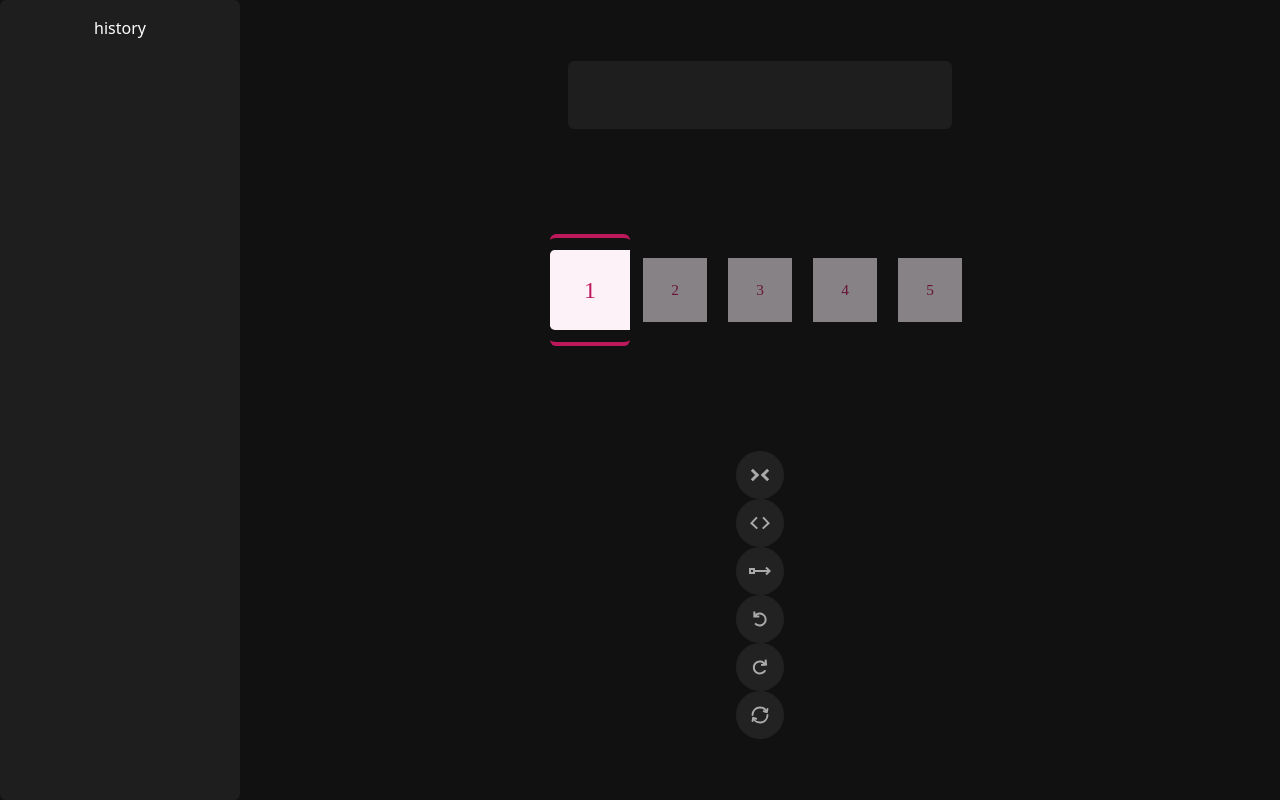
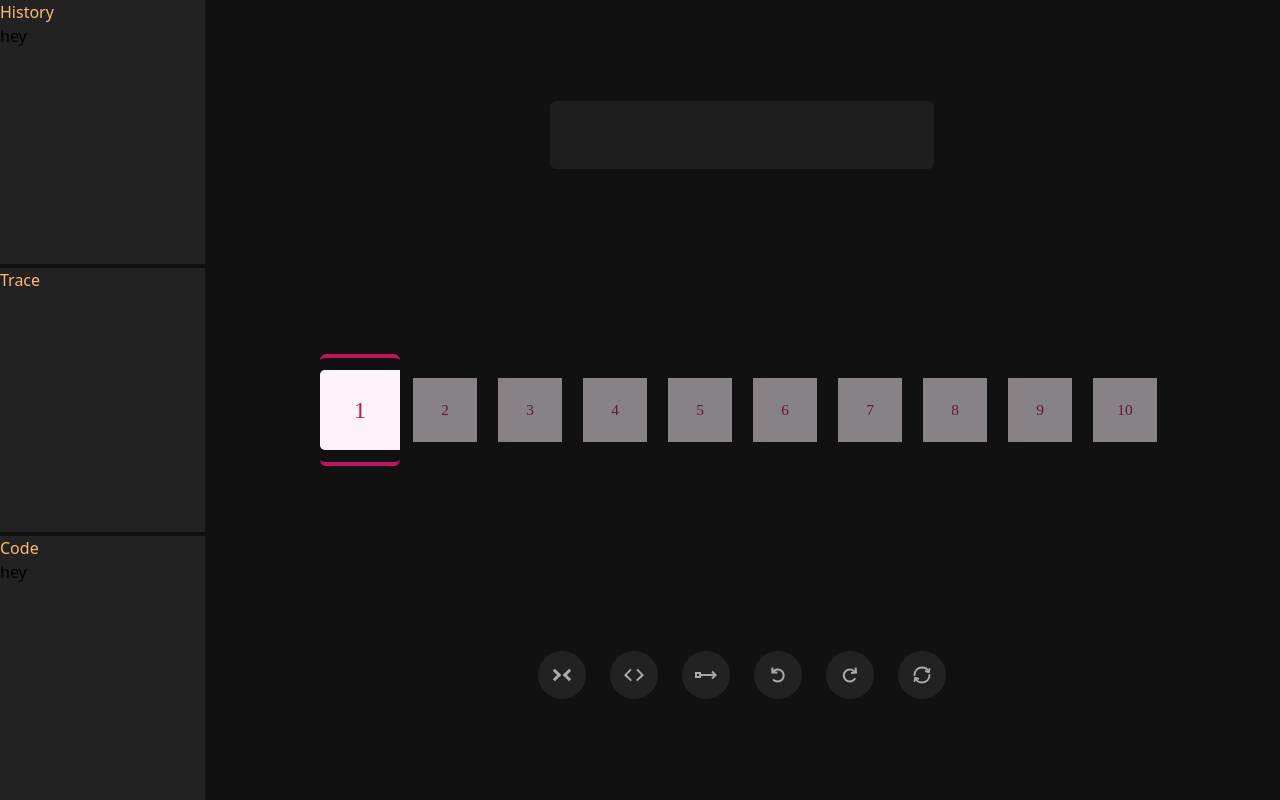
Before and after one commit to faddalibrahim/dsa-leetcode-canvas, a React (Vite) app: page /patterns/sliding-window in a window 1280 px wide. Built offline with nearby package versions, Linux system fonts and the light colour scheme.

Commit message:
refactor: move functions to different file; fetch css variable values

```diff
--- a/src/pages/patterns/sliding_window/SlidingWindow.tsx
+++ b/src/pages/patterns/sliding_window/SlidingWindow.tsx
@@ -1,36 +1,49 @@
 // libraries
-import { useRef, useState } from "react";
-
-// components
-import AnimationControlBtns from "./AnimationControlBtns";
+import { useEffect, useRef, useState } from "react";
 
 // styles
 import "./sliding-window.css";
 
+// components
+import Panel from "./Panel";
+import ArrayInput from "./ArrayInput";
+import ControlButtons from "./ControlButtons";
+import * as ActionTypes from "./Controls";
+import * as ControlFunctions from "./ControlFunctions";
+
 export default function SlidingWindow() {
-  // refs and state
+  // refs
+  const containerRef = useRef<HTMLDivElement>(null);
   const frameRef = useRef<HTMLDivElement>(null);
   const slidingWindowRef = useRef<HTMLDivElement>(null);
-  const animationControlBtns = useRef<Map<
-    string | number,
-    HTMLButtonElement
-  > | null>(null);
+
   const cellRefs = useRef<Map<string | number, HTMLDivElement> | null>(null);
 
   // states
   const [cellValues, setCellValues] = useState<number[] | string[]>([
-    1, 2, 3, 4, 5,
+    1, 2, 3, 4, 5, 6, 7, 8, 9, 10,
   ]);
 
-  function getButtonsMap() {
-    if (!animationControlBtns.current) {
-      animationControlBtns.current = new Map<
-        string | number,
-        HTMLButtonElement
-      >();
-    }
-    return animationControlBtns.current;
-  }
+  const [cellWidth, setCellWidth] = useState<number>(56);
+  const [gapBetweenCells, setGapBetweenCells] = useState<number>(0);
+
+  useEffect(() => {
+    const cellWidth = getComputedStyle(containerRef.current!).getPropertyValue(
+      "--cell-width"
+    );
+    const gapBetweenCells = getComputedStyle(
+      containerRef.current!
+    ).getPropertyValue("--gap-between-cells");
+    setCellWidth(parseInt(cellWidth));
+    setGapBetweenCells(parseInt(gapBetweenCells));
+    console.log(cellWidth);
+  }, []);
+
+  /**
+   * Get the map of cell references in the DOM
+   *
+   * @returns {Map<string | number, HTMLDivElement>} - The map of cells
+   */
 
   function getCellsMap() {
     if (!cellRefs.current) {
@@ -39,37 +52,85 @@ export default function SlidingWindow() {
     return cellRefs.current;
   }
 
-  function executeAction(buttonTitle: string) {
-    switch (buttonTitle) {
-      case "expand window":
-        expand();
+  /**
+   * Executes the specified action type
+   * and highlights the cells in the window view
+   *
+   * @param actionType - The type of action to execute
+   */
+
+  function executeAction(actionType: string) {
+    let startIndex: number, endIndex: number;
+
+    switch (actionType) {
+      case ActionTypes.EXPAND: {
+        if (willGoOutOfBounds()) return;
+        [startIndex, endIndex] = ControlFunctions.expand(
+          slidingWindowRef,
+          cellWidth,
+          gapBetweenCells
+        );
         break;
-      case "collapse window":
-        collapse();
+      }
+      case ActionTypes.COLLAPSE: {
+        if (willCollapseToZero()) return;
+        [startIndex, endIndex] = ControlFunctions.collapse(
+          slidingWindowRef,
+          cellWidth,
+          gapBetweenCells
+        );
         break;
-      case "slide window":
-        slide();
+      }
+      case ActionTypes.SLIDE: {
+        if (willGoOutOfBounds()) return;
+        [startIndex, endIndex] = ControlFunctions.slide(
+          slidingWindowRef,
+          cellWidth,
+          gapBetweenCells
+        );
         break;
-      case "reset":
-        reset();
+      }
+      case ActionTypes.RESET: {
+        [startIndex, endIndex] = ControlFunctions.reset(
+          slidingWindowRef,
+          cellWidth
+        );
         break;
+      }
       default:
         throw new Error("Invalid Action");
     }
+
+    highlightCellsInWindowView(startIndex, endIndex);
   }
+
+  function willCollapseToZero(): boolean {
+    return slidingWindowRef?.current?.clientWidth === cellWidth;
+  }
+
+  /**
+   * Checks if the sliding window will go out of bounds of the frame.
+   *
+   * @returns {boolean} - true if the window will go out of bounds, false otherwise
+   */
 
   function willGoOutOfBounds(): boolean {
     const windowSpace =
       (slidingWindowRef?.current?.offsetLeft ?? 0) +
-      (slidingWindowRef.current?.clientWidth ?? 0);
-    const frameWidth = frameRef?.current?.clientWidth;
+      (slidingWindowRef?.current?.clientWidth ?? 0);
+    const frameWidth = frameRef?.current?.clientWidth ?? 0;
 
-    return windowSpace === frameWidth;
+    console.log(windowSpace, frameWidth, windowSpace === frameWidth);
+
+    return windowSpace >= frameWidth;
   }
 
-  function willCollapseToZero(): boolean {
-    return slidingWindowRef?.current?.clientWidth === 80;
-  }
+  /**
+   * Highlights cells in the window view based on the start and end cell indices.
+   *
+   * @param startCell - The index of the starting cell
+   * @param endCell - The index of the ending cell
+   */
 
   function highlightCellsInWindowView(startCell: number, endCell: number) {
     for (let i = 0; i < cellValues.length; i++) {
@@ -84,78 +145,17 @@ export default function SlidingWindow() {
     }
   }
 
-  function expand() {
-    if (willGoOutOfBounds()) return;
-    if (slidingWindowRef?.current?.clientWidth) {
-      const newWindowWidth = slidingWindowRef?.current?.clientWidth + 80;
-      slidingWindowRef.current.style.width = `${newWindowWidth}px`;
-
-      const startIndex = slidingWindowRef.current.offsetLeft / 80;
-      const endIndex = startIndex + newWindowWidth / 80;
-
-      highlightCellsInWindowView(startIndex, endIndex);
-    }
-  }
-
-  function collapse() {
-    if (willCollapseToZero()) return;
-    if (slidingWindowRef?.current?.clientWidth) {
-      const newWindowOffsetLeft = slidingWindowRef.current.offsetLeft + 80;
-      slidingWindowRef.current.style.left = `${newWindowOffsetLeft}px`;
-
-      const newWindowWidth = slidingWindowRef.current.clientWidth - 80;
-      slidingWindowRef.current.style.width = `${newWindowWidth}px`;
-
-      const startIndex = newWindowOffsetLeft / 80;
-      const endIndex = startIndex + newWindowWidth / 80;
-
-      highlightCellsInWindowView(startIndex, endIndex);
-    }
-  }
-
-  function slide() {
-    if (willGoOutOfBounds()) return;
-
-    if (slidingWindowRef?.current?.clientWidth) {
-      const newWindowOffsetLeft = slidingWindowRef?.current?.offsetLeft + 80;
-      slidingWindowRef.current.style.left = `${newWindowOffsetLeft}px`;
-
-      const startIndex = newWindowOffsetLeft / 80;
-      const endIndex = startIndex + slidingWindowRef.current.clientWidth / 80;
-
-      highlightCellsInWindowView(startIndex, endIndex);
-    }
-  }
-
-  function reset() {
-    if (slidingWindowRef?.current?.clientWidth) {
-      slidingWindowRef.current.style.left = "0";
-      slidingWindowRef.current.style.width = "80px";
-
-      highlightCellsInWindowView(0, 1);
-    }
-  }
-
   return (
-    <div id="sliding-window-container">
-      <div id="history">history</div>
+    <div id="sliding-window-container" ref={containerRef}>
+      <Panel />
 
       <div id="canvas">
-        <div id="cell-values">
-          <input
-            type="text"
-            onChange={(e) => {
-              const newCellValue = e.target.value;
-              const newCellValueArray = [...newCellValue]
-                .map((cellValue) => cellValue.trim())
-                .filter((cellValue) => cellValue.length > 0);
-              setCellValues(newCellValueArray);
-            }}
-          />
-        </div>
+        <ArrayInput setCellValues={setCellValues} />
+        {cellValues.length > 0 ? (
           <div id="frame" ref={frameRef}>
             {cellValues.map((value, index) => (
               <div
+                key={`cell-${index}${value}`}
                 className={`cell ${index === 0 ? "highlight" : ""}`}
                 ref={(node) => {
                   const map = getCellsMap();
@@ -169,23 +169,11 @@ export default function SlidingWindow() {
             ))}
             <div id="sliding-window" ref={slidingWindowRef}></div>
           </div>
-        <div id="action-btns">
-          {AnimationControlBtns.map((btn) => (
-            <button
-              key={btn.title}
-              title={btn.title}
-              onClick={() => executeAction(btn.title)}
-              ref={(node) => {
-                const map = getButtonsMap();
-                node
-                  ? map.set(btn.title, node as HTMLButtonElement)
-                  : map.delete(btn.title);
-              }}
-            >
-              {btn.icon}
-            </button>
-          ))}
-        </div>
+        ) : (
+          <h1 className="text-[#aaa] text-xl">Enter some of values above</h1>
+        )}
+
+        <ControlButtons executeAction={executeAction} />
       </div>
     </div>
   );
```
Lines whose indentation alone changed are shown as unchanged.
